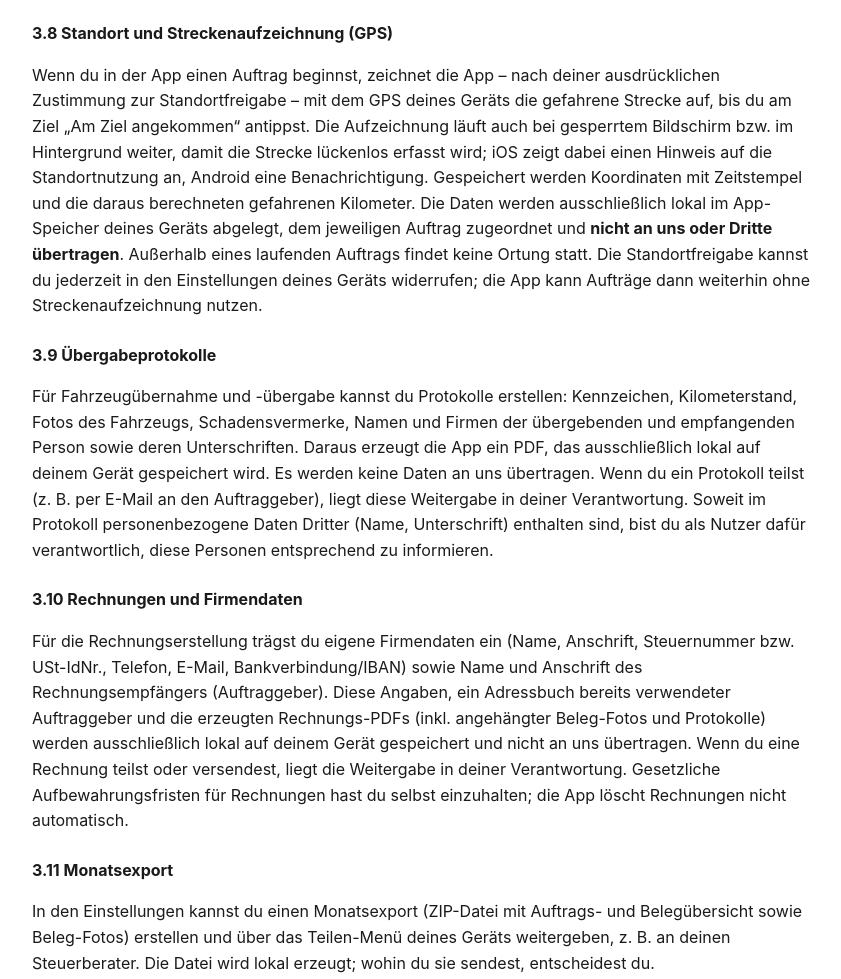
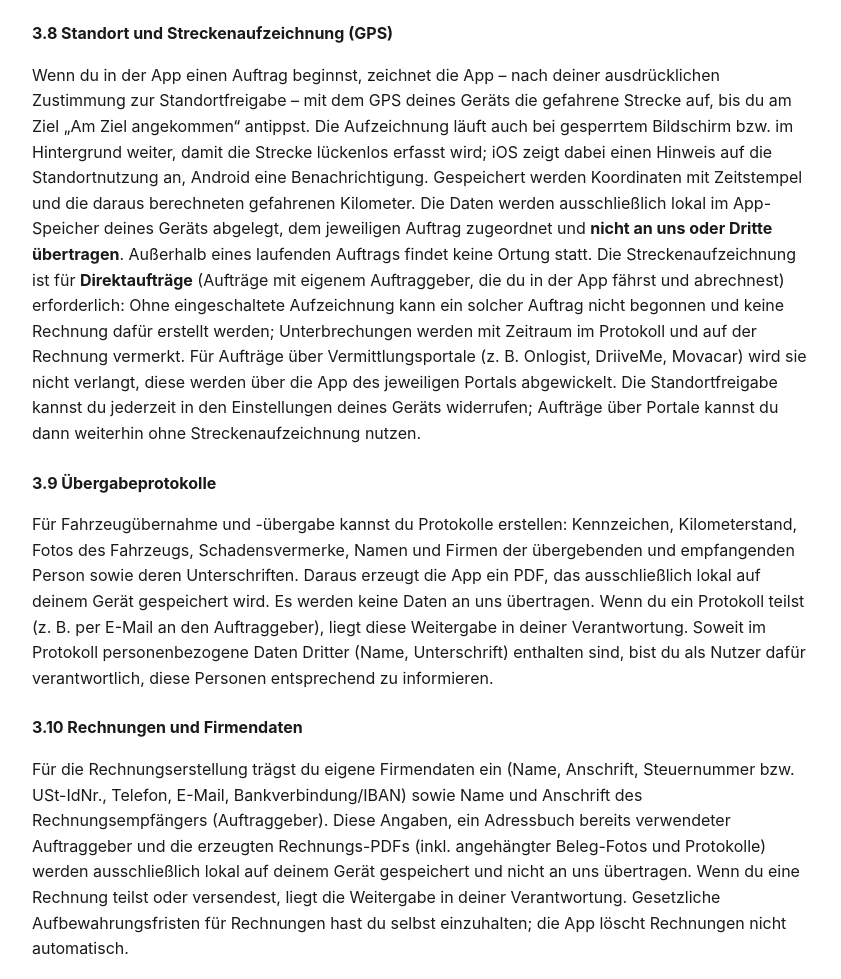
Before and after one commit to peecee83/flash-support, a plain HTML site: page index.html in a window 1280 px wide. Shown: the part 2395-3374 px from the top of the page, without its empty margins (218-1059 px from the left). Drawn offline with Linux system fonts and the light colour scheme.

Commit message:
Datenschutz/Support: Tracking und Rechnung gelten fuer Direktauftraege, nicht fuer Portal-Auftraege
Co-Authored-By: Claude Sonnet 5.5 <noreply@anthropic.com>

```diff
--- a/index.html
+++ b/index.html
@@ -194,8 +194,13 @@
   Gespeichert werden Koordinaten mit Zeitstempel und die daraus berechneten gefahrenen Kilometer. Die Daten
   werden ausschließlich lokal im App-Speicher deines Geräts abgelegt, dem jeweiligen Auftrag zugeordnet und
   <strong>nicht an uns oder Dritte übertragen</strong>. Außerhalb eines laufenden Auftrags findet keine Ortung statt.
-  Die Standortfreigabe kannst du jederzeit in den Einstellungen deines Geräts widerrufen; die App kann Aufträge
-  dann weiterhin ohne Streckenaufzeichnung nutzen.
+  Die Streckenaufzeichnung ist für <strong>Direktaufträge</strong> (Aufträge mit eigenem Auftraggeber, die du in
+  der App fährst und abrechnest) erforderlich: Ohne eingeschaltete Aufzeichnung kann ein solcher Auftrag nicht
+  begonnen und keine Rechnung dafür erstellt werden; Unterbrechungen werden mit Zeitraum im Protokoll und auf der
+  Rechnung vermerkt. Für Aufträge über Vermittlungsportale (z. B. Onlogist, DriiveMe, Movacar) wird sie nicht
+  verlangt, diese werden über die App des jeweiligen Portals abgewickelt. Die Standortfreigabe kannst du
+  jederzeit in den Einstellungen deines Geräts widerrufen; Aufträge über Portale kannst du dann weiterhin
+  ohne Streckenaufzeichnung nutzen.
 </p>
 
 <h3>3.9 Übergabeprotokolle</h3>
@@ -248,7 +253,7 @@
 <table>
   <tr><th>Verarbeitung</th><th>Rechtsgrundlage (DSGVO)</th></tr>
   <tr><td>Anmeldung, Kernfunktionen der App</td><td>Art. 6 Abs. 1 lit. b (Vertragserfüllung)</td></tr>
-  <tr><td>Standort (Streckenaufzeichnung), Kalender-, Kamera- und Zwischenablage-Zugriff</td><td>Art. 6 Abs. 1 lit. a (Einwilligung durch Berechtigungserteilung)</td></tr>
+  <tr><td>Standort (Streckenaufzeichnung bei Direktaufträgen), Kalender-, Kamera- und Zwischenablage-Zugriff</td><td>Art. 6 Abs. 1 lit. a (Einwilligung durch Berechtigungserteilung)</td></tr>
   <tr><td>Übergabeprotokolle, Rechnungen, Monatsexport (lokale Verarbeitung)</td><td>Art. 6 Abs. 1 lit. b (Vertragserfüllung)</td></tr>
   <tr><td>Optionale Buchhaltungs-Exporte</td><td>Art. 6 Abs. 1 lit. a (Einwilligung durch aktive Nutzung)</td></tr>
   <tr><td>Fehlerbehebung, Sicherheit</td><td>Art. 6 Abs. 1 lit. f (berechtigtes Interesse)</td></tr>
```
Also changed, not shown: support.html (+6 -3 lines).
